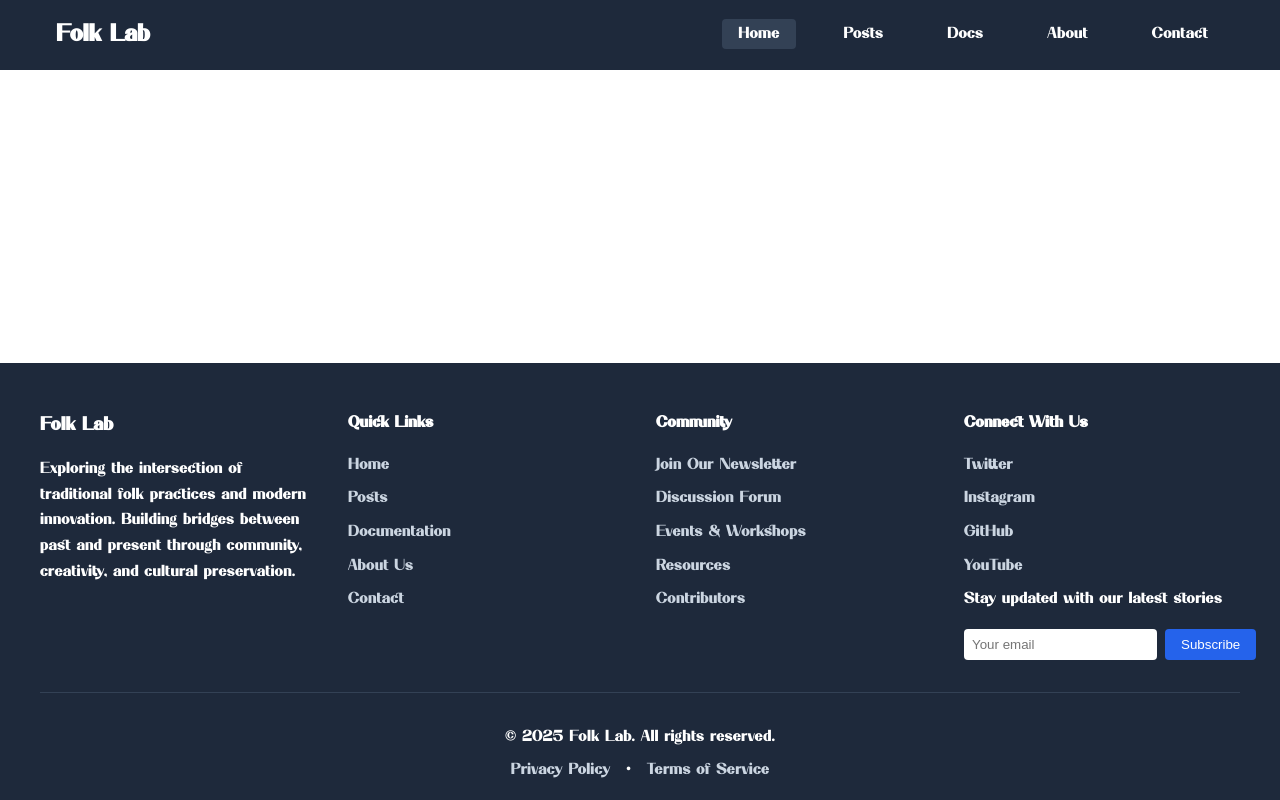
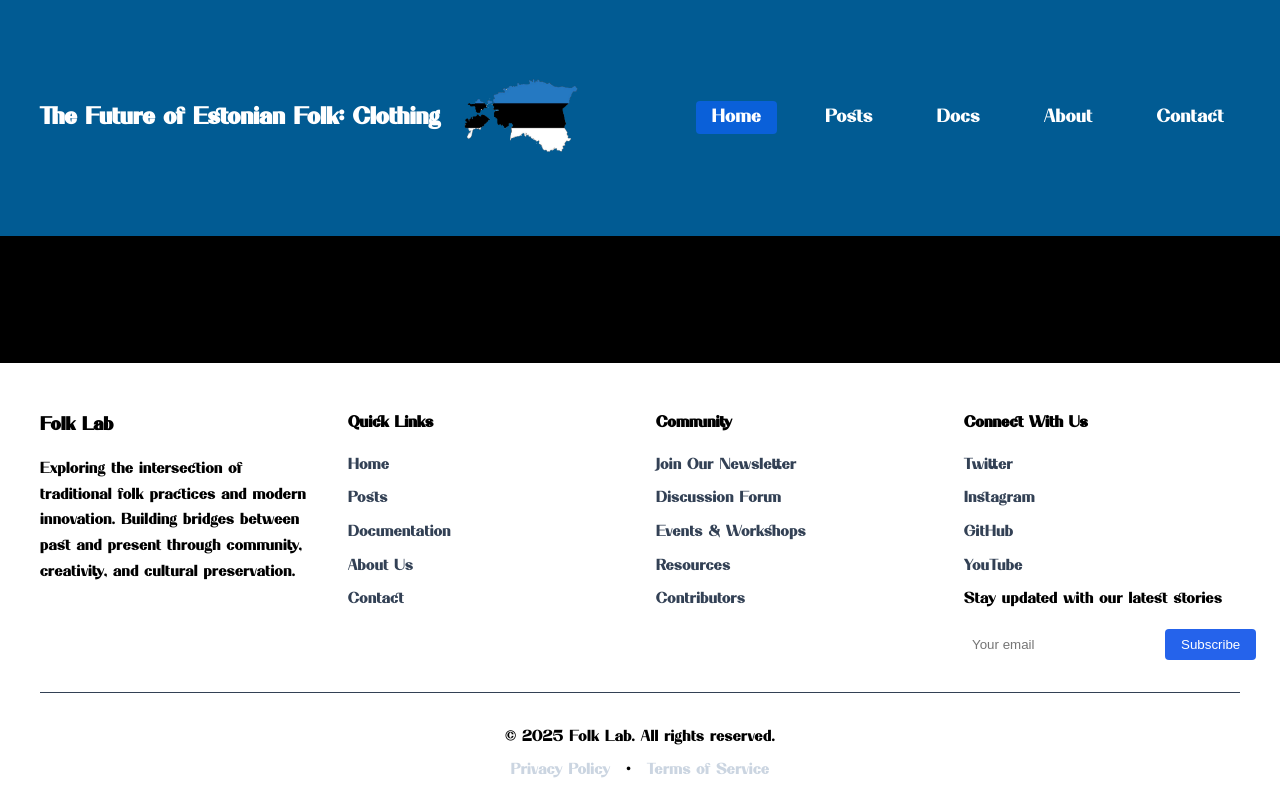
Before and after one commit to lilyrose1013/The_Future_of_Folk_LV, a React (Vite) app: page / in a window 1280 px wide. Built offline with nearby package versions, Linux system fonts and the light colour scheme.

Commit message:
Add logo image to navbar and update styling: black background with white text, white footer, larger nav links

```diff
--- a/src/App.css
+++ b/src/App.css
@@ -18,6 +18,7 @@ body {
   font-family: 'Erora', -apple-system, BlinkMacSystemFont, 'Segoe UI', Roboto, Oxygen, Ubuntu, Cantarell, sans-serif;
   line-height: 1.6;
   color: #333;
+  background: black;
 }
 
 a {
@@ -37,17 +38,18 @@ a:hover {
 
 .main-content {
   flex: 1;
-  max-width: 1200px;
   width: 100%;
-  margin: 0 auto;
+  margin: 0;
   padding: 2rem 1rem;
+  background: black;
+  color: white;
 }
 
 /* Navigation */
 .main-nav {
-  background: #1e293b;
+  background: hsl(203, 99%, 29%);
   color: white;
-  padding: 1rem 0;
+  padding: 0.5rem 0;
   position: sticky;
   top: 0;
   z-index: 100;
@@ -56,16 +58,29 @@ a:hover {
 .nav-container {
   max-width: 1200px;
   margin: 0 auto;
-  padding: 0 1rem;
+  padding: 0;
   display: flex;
   justify-content: space-between;
   align-items: center;
 }
 
 .nav-logo {
+  display: flex;
+  align-items: center;
+  gap: 0.1rem;
   font-size: 1.5rem;
   font-weight: bold;
   color: white;
+  margin-left: 0;
+  padding-left: 0;
+}
+
+.logo-image {
+  height: 200px;
+  width: auto;
+  margin-top: 10px;
+  margin-bottom: 10px;
+  margin-left: -50px;
 }
 
 .nav-logo:hover {
@@ -117,18 +132,19 @@ a:hover {
   padding: 0.5rem 1rem;
   border-radius: 4px;
   transition: background 0.3s;
+  font-size: 1.2rem;
 }
 
 .nav-link:hover,
 .nav-link.active {
-  background: #334155;
+  background: #0a60d9;
   text-decoration: none;
 }
 
 /* Footer */
 .site-footer {
-  background: #1e293b;
-  color: white;
+  background: white;
+  color: black;
   padding: 3rem 1rem 1rem;
   margin-top: auto;
 }
@@ -156,12 +172,12 @@ a:hover {
 }
 
 .footer-section a {
-  color: #cbd5e1;
+  color: #334155;
   transition: color 0.3s;
 }
 
 .footer-section a:hover {
-  color: white;
+  color: #000;
   text-decoration: none;
 }
 
--- a/src/components/Nav.jsx
+++ b/src/components/Nav.jsx
@@ -1,5 +1,6 @@
 import { useState, useEffect } from 'react';
 import { Link, useLocation } from 'react-router-dom';
+import eestiLogo from '../images/eesti.png';
 
 export default function Nav() {
   const [isMenuOpen, setIsMenuOpen] = useState(false);
@@ -24,7 +25,8 @@ export default function Nav() {
     <nav className="main-nav">
       <div className="nav-container">
         <Link to="/" className="nav-logo">
-          <span className="logo-text">Folk Lab</span>
+          <span className="logo-text">The Future of Estonian Folk: Clothing</span>
+          <img src={eestiLogo} alt="Eesti Logo" className="logo-image" />
         </Link>
 
         <button
```
Also changed, not shown: src/images/eesti.png (added).
